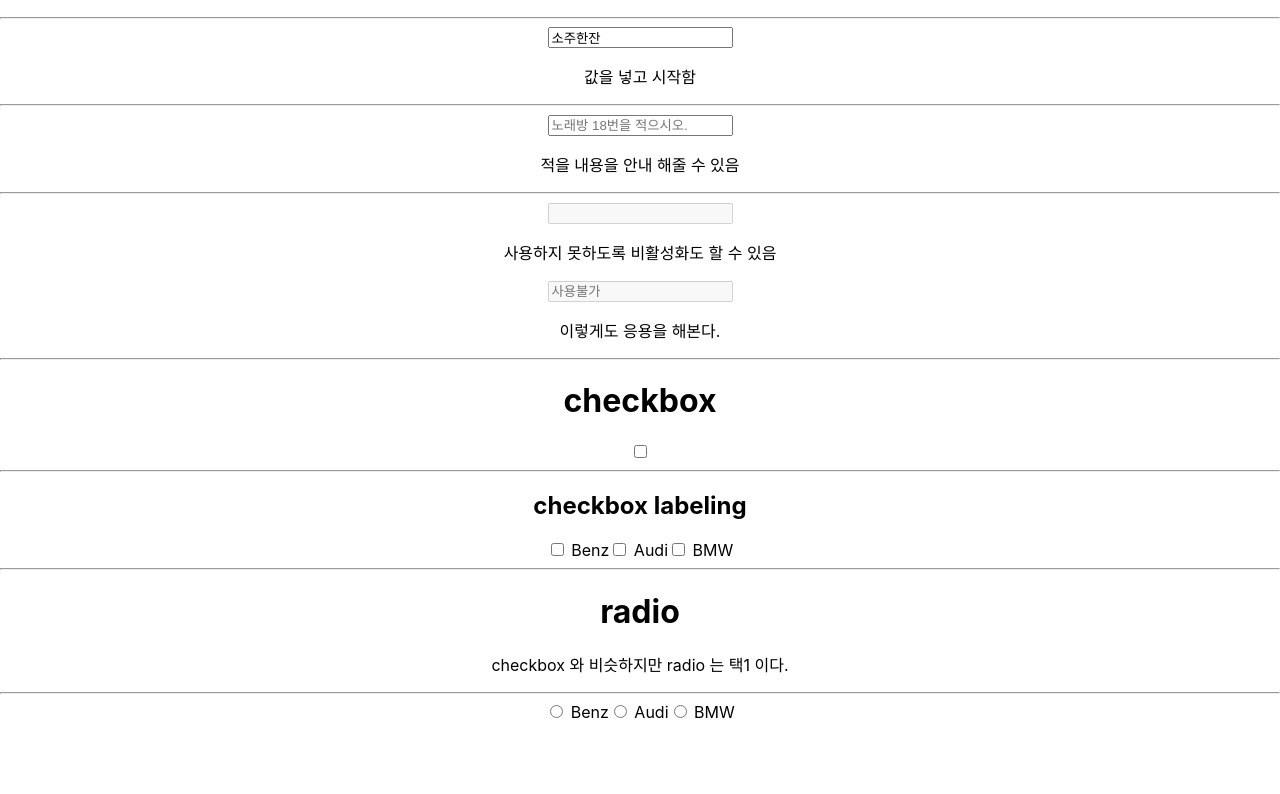
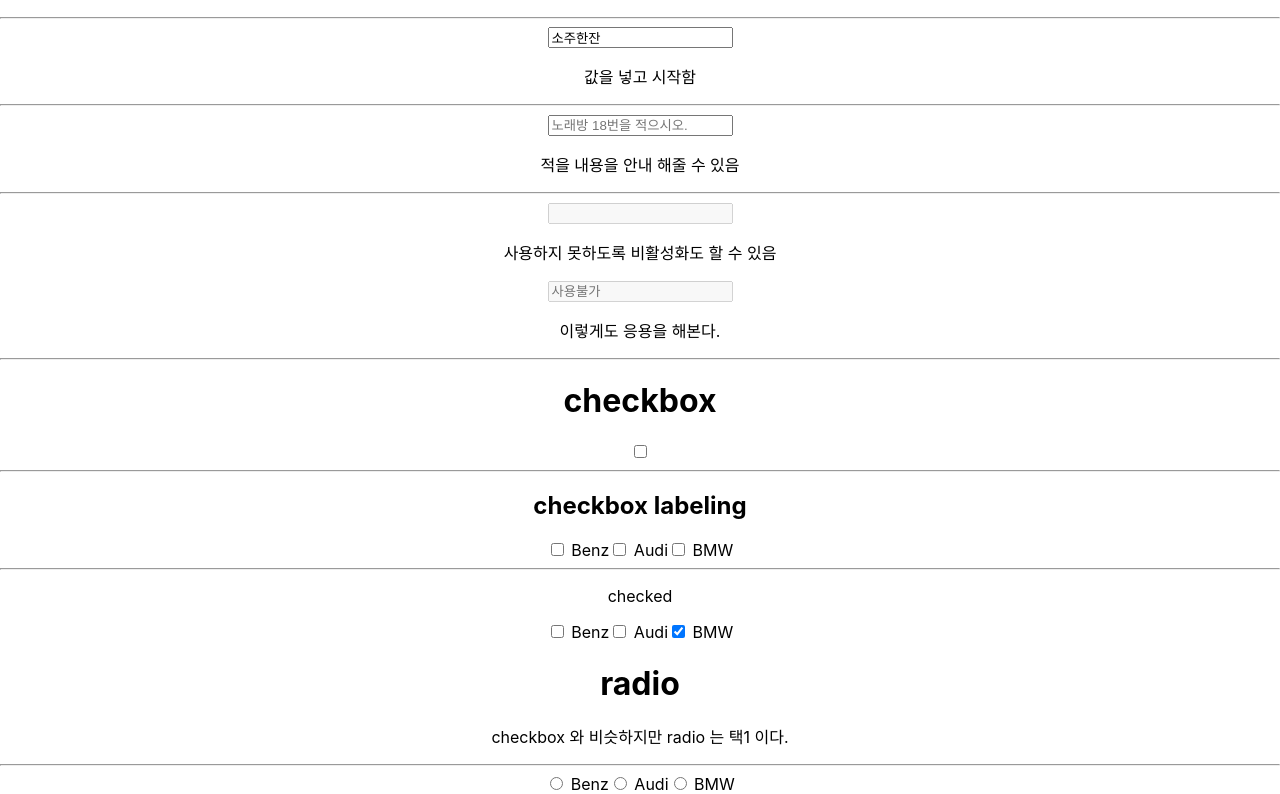
Before and after one commit to bigveloper/react_ToDoList, a React (Create React App) app: page / in a window 1280 px wide. Shown: the part 521-1315 px from the top of the page. Before the commit the page ends 1243 px from the top, so only its background shows below. Built offline with nearby package versions, Linux system fonts and the light colour scheme.

Commit message:
input Tag checked update

```diff
--- a/src/App.js
+++ b/src/App.js
@@ -105,6 +105,16 @@ function App() {
                 <input type="checkbox" name="car" /> BMW
             </label>
             <hr />
+            <p>checked</p>
+            <label>
+                <input type="checkbox" name="car" /> Benz
+            </label>
+            <label>
+                <input type="checkbox" name="car" /> Audi
+            </label>
+            <label>
+                <input type="checkbox" name="car" checked /> BMW
+            </label>
             <h1>radio</h1>
             <p>checkbox 와 비슷하지만 radio 는 택1 이다.</p>
             <hr />
```
